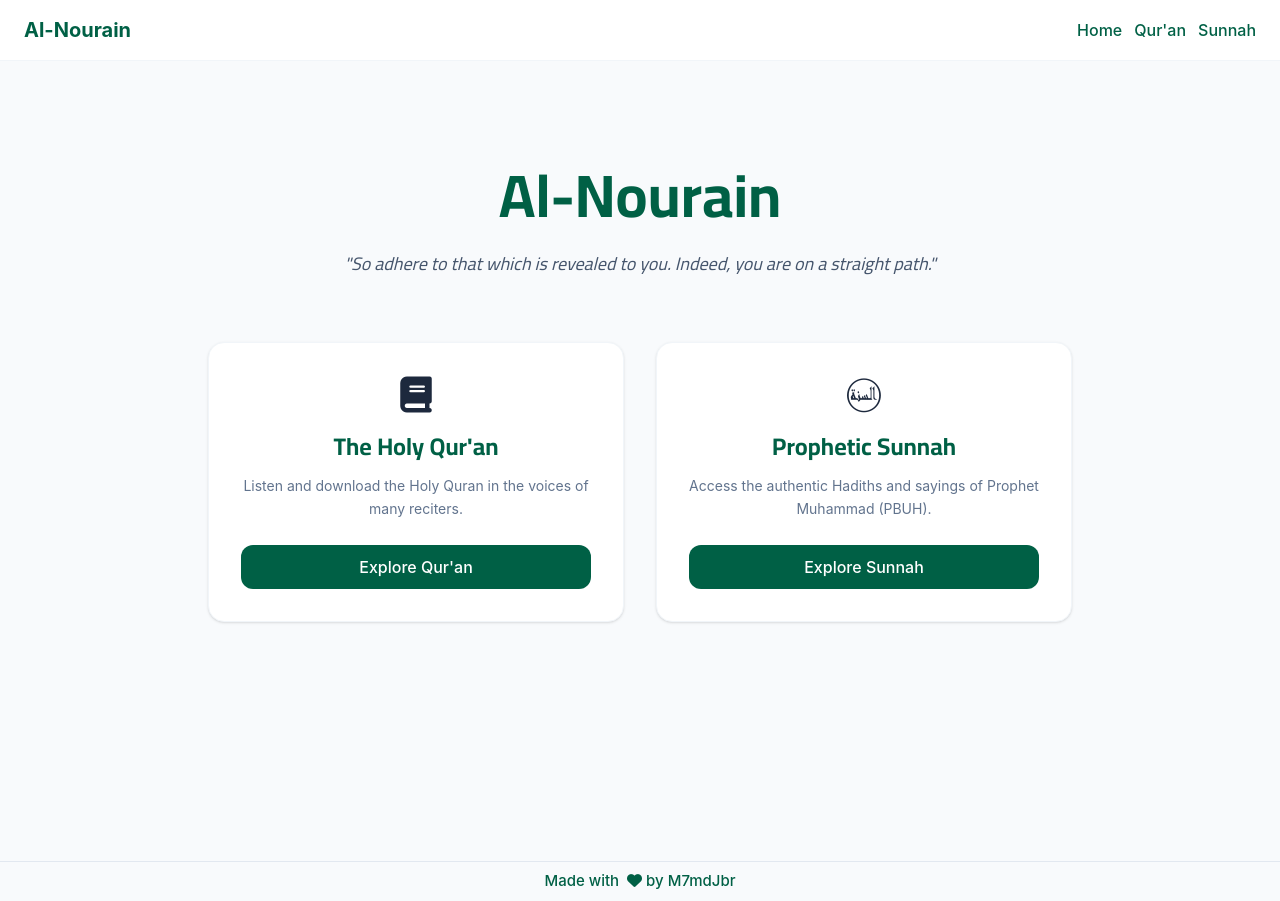
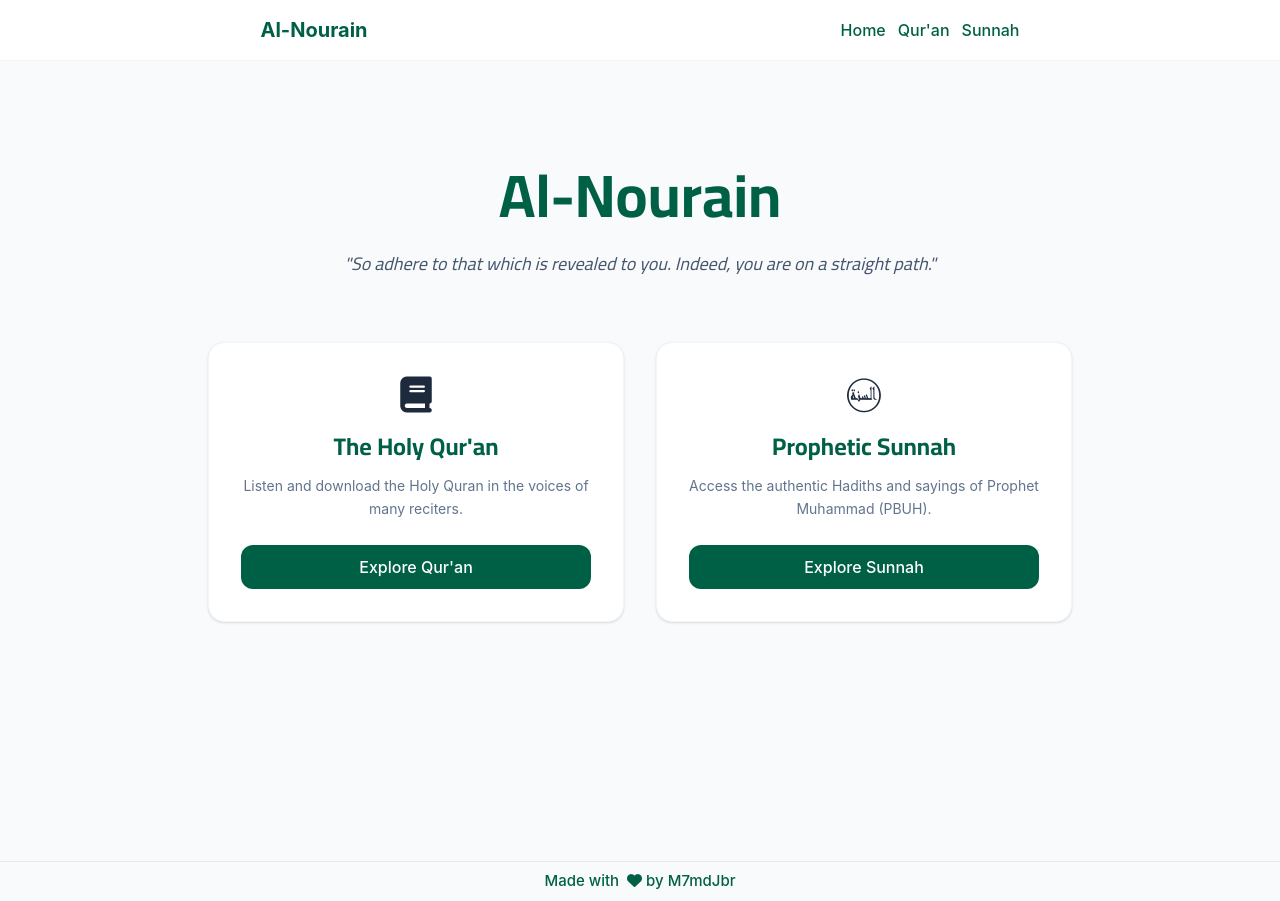
Before and after one commit to M7mdJbr/Al-Nourain, a React (Vite) app: page / in a window 1280 px wide. Built offline with nearby package versions, Linux system fonts and the light colour scheme.

Commit message:
edit navbar

```diff
--- a/src/components/Navbar.jsx
+++ b/src/components/Navbar.jsx
@@ -3,7 +3,7 @@ import { Link } from "react-router-dom";
 
 const Navbar = () => {
   return (
-    <div className="bg-white text-emerald-800 flex justify-between items-center px-6 py-4 border-b border-slate-100 shadow-sm">
+    <div className="bg-white text-emerald-800 flex justify-around items-center px-6 py-4 border-b border-slate-100 shadow-sm">
       <div>
         <Link to="/" className="hover:text-emerald-600 font-bold text-xl">
           Al-Nourain
```
